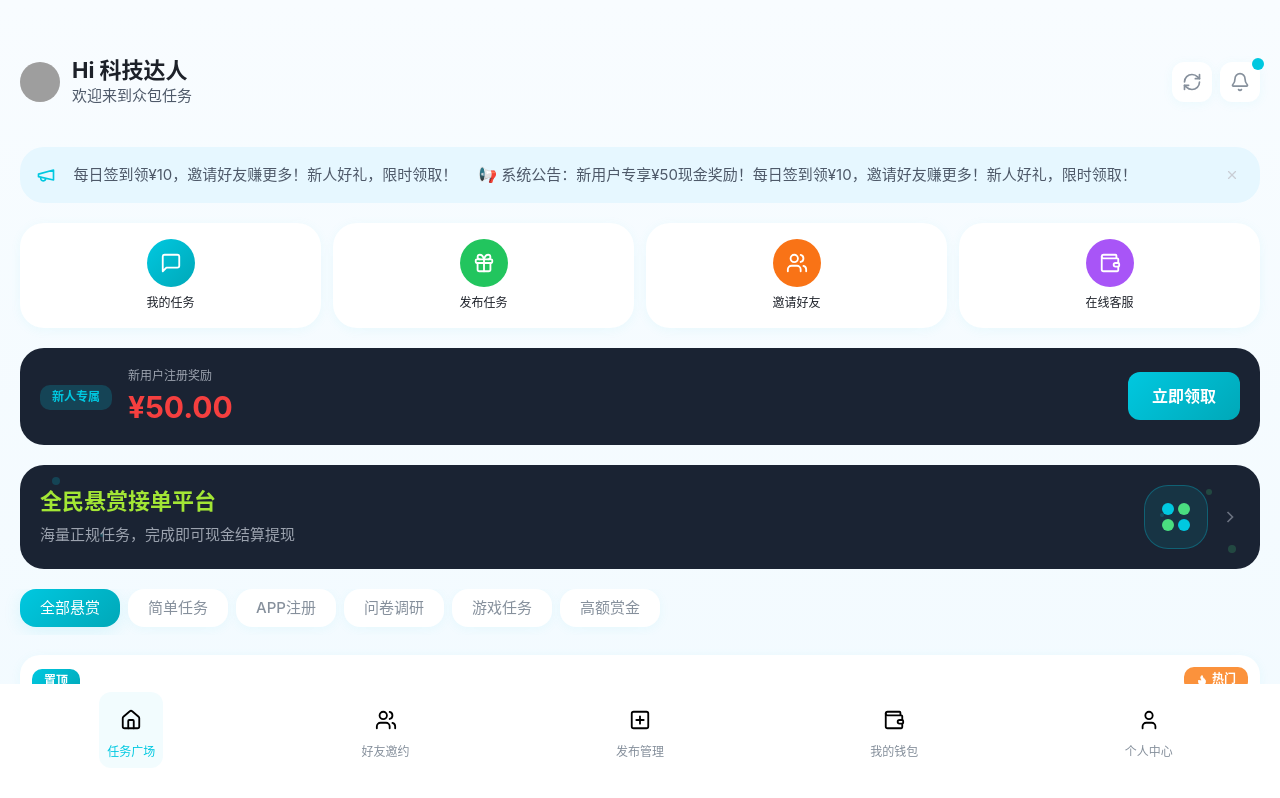
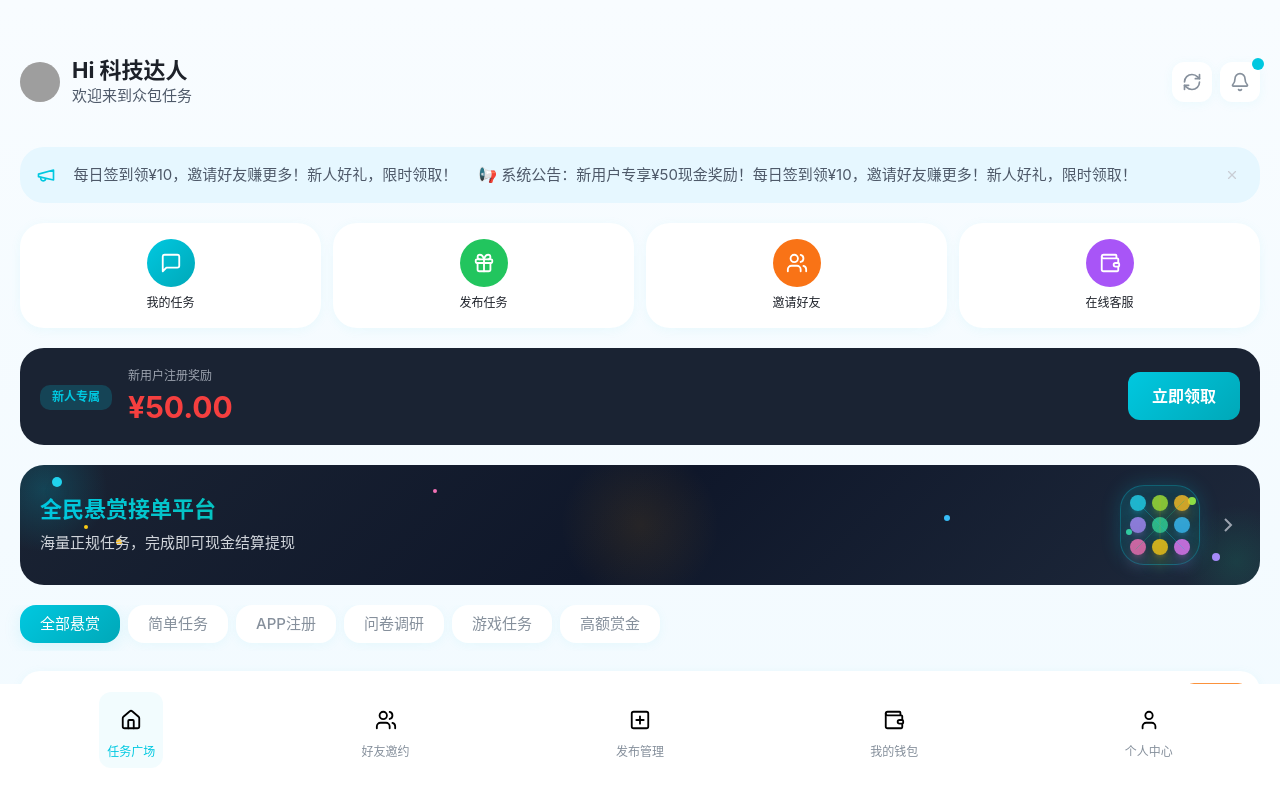
Before and after one commit to jammaoaty-lab/-, a React (Vite) app: page / in a window 1280 px wide. Shown: the top 798 px of the page. Built offline with nearby package versions, Linux system fonts and the light colour scheme; grey boxes are pictures that could not be loaded.

Commit message:
feat: 安卓APP UI设计：科技炫酷商务风
Co-authored-by: traeagent <traeagent@users.noreply.github.com>

```diff
--- a/src/pages/TaskSquare.tsx
+++ b/src/pages/TaskSquare.tsx
@@ -283,39 +283,66 @@ const TaskSquare = () => {
         )}
 
         {/* 4. 深色科技风运营Banner */}
-        <div className="mb-5 dark-banner p-5 card-scroll relative overflow-hidden">
-          {/* 微弱粒子光点背景 */}
-          <div className="absolute inset-0 opacity-20">
-            <div className="absolute top-3 left-8 w-2 h-2 rounded-full bg-primary animate-pulse"></div>
-            <div className="absolute top-6 right-12 w-1.5 h-1.5 rounded-full bg-green-400 animate-pulse"></div>
-            <div className="absolute bottom-8 left-20 w-1 h-1 rounded-full bg-primary animate-pulse"></div>
-            <div className="absolute bottom-4 right-6 w-2 h-2 rounded-full bg-green-400 animate-pulse"></div>
-            <div className="absolute top-12 right-24 w-1 h-1 rounded-full bg-primary animate-pulse"></div>
+        <div className="mb-5 p-5 card-scroll relative overflow-hidden rounded-card-large" style={{ background: 'linear-gradient(135deg, #1A2333 0%, #0F172A 50%, #1E293B 100%)' }}>
+          {/* 多彩渐变光晕背景 */}
+          <div className="absolute -top-10 -left-10 w-32 h-32 rounded-full opacity-20" style={{ background: 'radial-gradient(circle, #00C8E0 0%, transparent 70%)' }}></div>
+          <div className="absolute -bottom-8 -right-8 w-28 h-28 rounded-full opacity-15" style={{ background: 'radial-gradient(circle, #10B981 0%, transparent 70%)' }}></div>
+          <div className="absolute top-1/2 left-1/2 transform -translate-x-1/2 -translate-y-1/2 w-40 h-40 rounded-full opacity-10" style={{ background: 'radial-gradient(circle, #F59E0B 0%, transparent 70%)' }}></div>
+
+          {/* 丰富粒子光点背景 */}
+          <div className="absolute inset-0">
+            <div className="absolute top-3 left-8 w-2.5 h-2.5 rounded-full bg-cyan-400 animate-pulse shadow-lg shadow-cyan-400/50"></div>
+            <div className="absolute top-8 right-16 w-2 h-2 rounded-full bg-lime-400 animate-pulse shadow-lg shadow-lime-400/50"></div>
+            <div className="absolute bottom-10 left-24 w-1.5 h-1.5 rounded-full bg-amber-400 animate-pulse shadow-lg shadow-amber-400/50"></div>
+            <div className="absolute bottom-6 right-10 w-2 h-2 rounded-full bg-violet-400 animate-pulse shadow-lg shadow-violet-400/50"></div>
+            <div className="absolute top-16 right-32 w-1.5 h-1.5 rounded-full bg-emerald-400 animate-pulse shadow-lg shadow-emerald-400/50"></div>
+            <div className="absolute top-6 left-1/3 w-1 h-1 rounded-full bg-pink-400 animate-pulse"></div>
+            <div className="absolute bottom-16 right-1/4 w-1.5 h-1.5 rounded-full bg-sky-400 animate-pulse"></div>
+            <div className="absolute top-1/2 left-16 w-1 h-1 rounded-full bg-yellow-400 animate-pulse"></div>
           </div>
 
           <div className="relative z-10 flex items-center justify-between">
             {/* 左侧文案 */}
             <div className="flex-1">
-              <h3 className="text-title font-bold text-lime-400 mb-2">全民悬赏接单平台</h3>
-              <p className="text-body text-gray-400">海量正规任务，完成即可现金结算提现</p>
+              <h3 className="text-title font-bold mb-2" style={{
+                background: 'linear-gradient(90deg, #00C8E0, #10B981, #F59E0B)',
+                WebkitBackgroundClip: 'text',
+                WebkitTextFillColor: 'transparent',
+                backgroundClip: 'text'
+              }}>全民悬赏接单平台</h3>
+              <p className="text-body text-gray-300">海量正规任务，完成即可现金结算提现</p>
             </div>
 
             {/* 右侧科技简约配图 */}
-            <div className="ml-4 flex items-center gap-3">
-              <div className="w-16 h-16 rounded-card-large bg-primary/10 flex items-center justify-center border border-primary/30">
-                <div className="flex flex-col items-center gap-1">
-                  <div className="flex gap-1">
-                    <div className="w-3 h-3 rounded-full bg-primary"></div>
-                    <div className="w-3 h-3 rounded-full bg-green-400"></div>
-                  </div>
-                  <div className="flex gap-1">
-                    <div className="w-3 h-3 rounded-full bg-green-400"></div>
-                    <div className="w-3 h-3 rounded-full bg-primary"></div>
-                  </div>
+            <div className="ml-4 flex items-center gap-4">
+              <div className="w-20 h-20 rounded-card-large flex items-center justify-center relative" style={{
+                background: 'linear-gradient(145deg, rgba(0,200,224,0.15) 0%, rgba(16,185,129,0.1) 100%)',
+                border: '1px solid rgba(0,200,224,0.3)',
+                boxShadow: '0 0 20px rgba(0,200,224,0.2), inset 0 0 20px rgba(0,200,224,0.05)'
+              }}>
+                {/* 科技感网格 */}
+                <div className="grid grid-cols-3 grid-rows-3 gap-1.5">
+                  <div className="w-4 h-4 rounded-full bg-cyan-400/80 shadow-lg shadow-cyan-400/50"></div>
+                  <div className="w-4 h-4 rounded-full bg-lime-400/80 shadow-lg shadow-lime-400/50"></div>
+                  <div className="w-4 h-4 rounded-full bg-amber-400/80 shadow-lg shadow-amber-400/50"></div>
+                  <div className="w-4 h-4 rounded-full bg-violet-400/80 shadow-lg shadow-violet-400/50"></div>
+                  <div className="w-4 h-4 rounded-full bg-emerald-400/80 shadow-lg shadow-emerald-400/50"></div>
+                  <div className="w-4 h-4 rounded-full bg-sky-400/80 shadow-lg shadow-sky-400/50"></div>
+                  <div className="w-4 h-4 rounded-full bg-pink-400/80 shadow-lg shadow-pink-400/50"></div>
+                  <div className="w-4 h-4 rounded-full bg-yellow-400/80 shadow-lg shadow-yellow-400/50"></div>
+                  <div className="w-4 h-4 rounded-full bg-fuchsia-400/80 shadow-lg shadow-fuchsia-400/50"></div>
                 </div>
+
+                {/* 连接线条 */}
+                <svg className="absolute inset-0 w-full h-full opacity-30" viewBox="0 0 80 80">
+                  <line x1="15" y1="15" x2="65" y2="65" stroke="#00C8E0" strokeWidth="1"/>
+                  <line x1="65" y1="15" x2="15" y2="65" stroke="#10B981" strokeWidth="1"/>
+                  <line x1="40" y1="10" x2="40" y2="70" stroke="#F59E0B" strokeWidth="0.5"/>
+                </svg>
               </div>
-              <div className="text-gray-500">
-                <svg width="20" height="20" viewBox="0 0 24 24" fill="none" stroke="currentColor" strokeWidth="2">
+
+              <div className="text-gray-400 hover:text-cyan-400 transition-colors duration-300">
+                <svg width="24" height="24" viewBox="0 0 24 24" fill="none" stroke="currentColor" strokeWidth="2">
                   <path d="M9 18l6-6-6-6"/>
                 </svg>
               </div>
```
